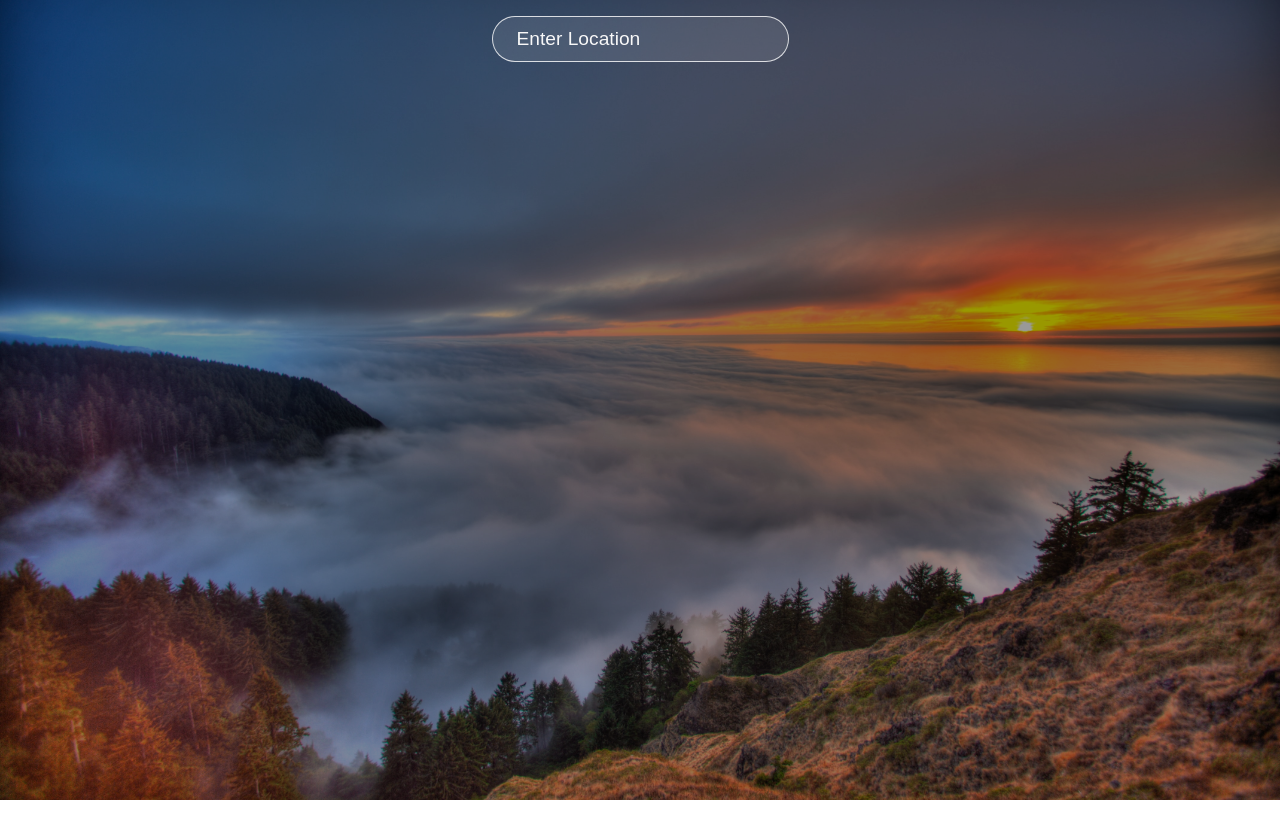
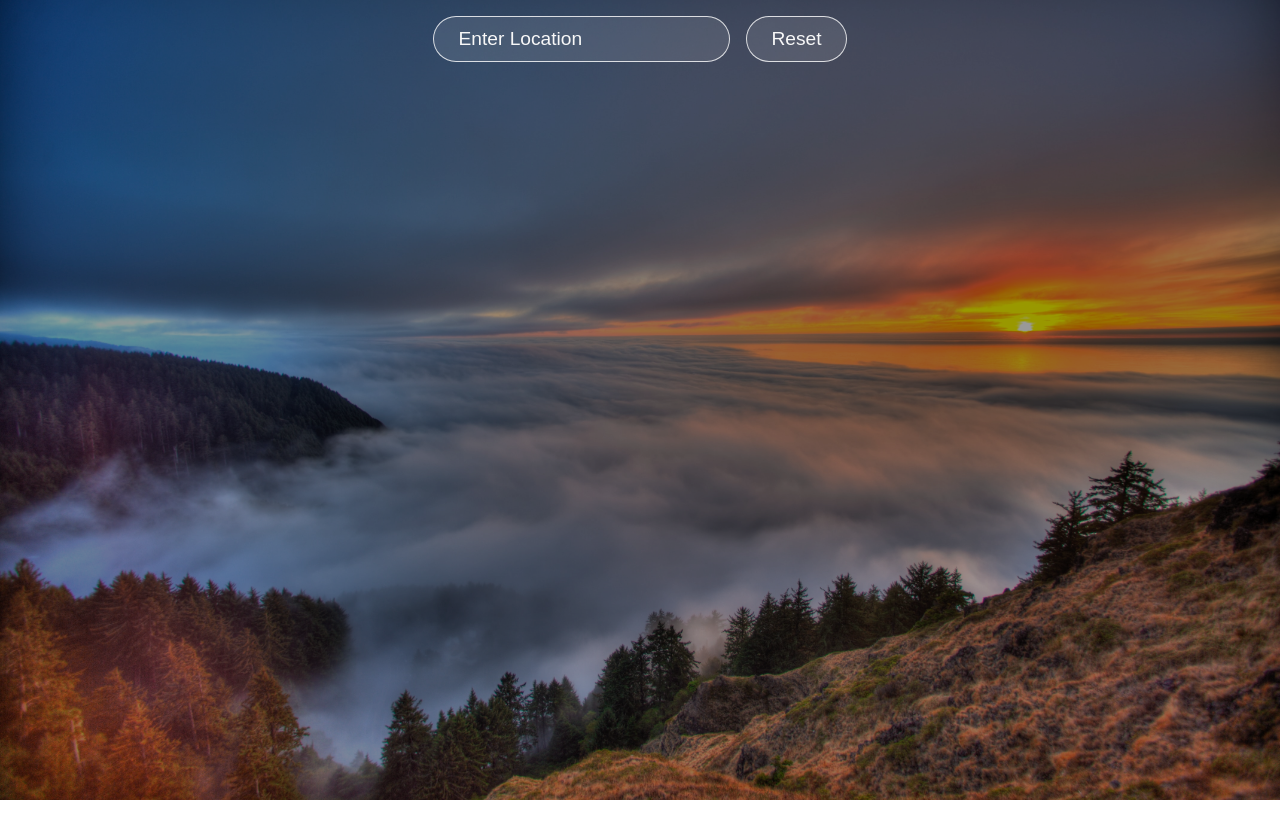
Before and after one commit to Shazaiib47/weather-app, a React (Create React App) app: page / in a window 1280 px wide. Shown: the top 838 px of the page. Built offline with nearby package versions, Linux system fonts and the light colour scheme.

Commit message:
added functionality and styling to reset search in the form of a button

```diff
--- a/src/App.js
+++ b/src/App.js
@@ -17,6 +17,11 @@ function App() {
     }
   }
 
+  const resetData = () => {
+    setData({})
+    setLocation('')
+  }
+
   return (
     <div className="app">
       <div className="search">
@@ -26,6 +31,7 @@ function App() {
           onKeyPress={searchLocation}
           placeholder='Enter Location'
           type="text" />
+           <button className="reset-button" onClick={resetData}>Reset</button>
       </div>
       <div className="container">
         <div className="top">
--- a/src/index.css
+++ b/src/index.css
@@ -55,6 +55,22 @@ h1 {
   color: #f8f8f8;
 }
 
+
+.app .reset-button {
+  padding: .7rem 1.5rem;
+  font-size: 1.2rem;
+  border-radius: 25px;
+  border: 1px solid rgba(255,255,255, 0.8);
+  background: rgba(255,255,255, 0.1);
+  color: #f8f8f8;
+  margin-left: 1rem;
+  cursor: pointer;
+}
+
+.app .reset-button:hover {
+  background: rgba(255,255,255, 0.2);
+}
+
 ::placeholder {
   color: #f8f8f8;
 }
```
